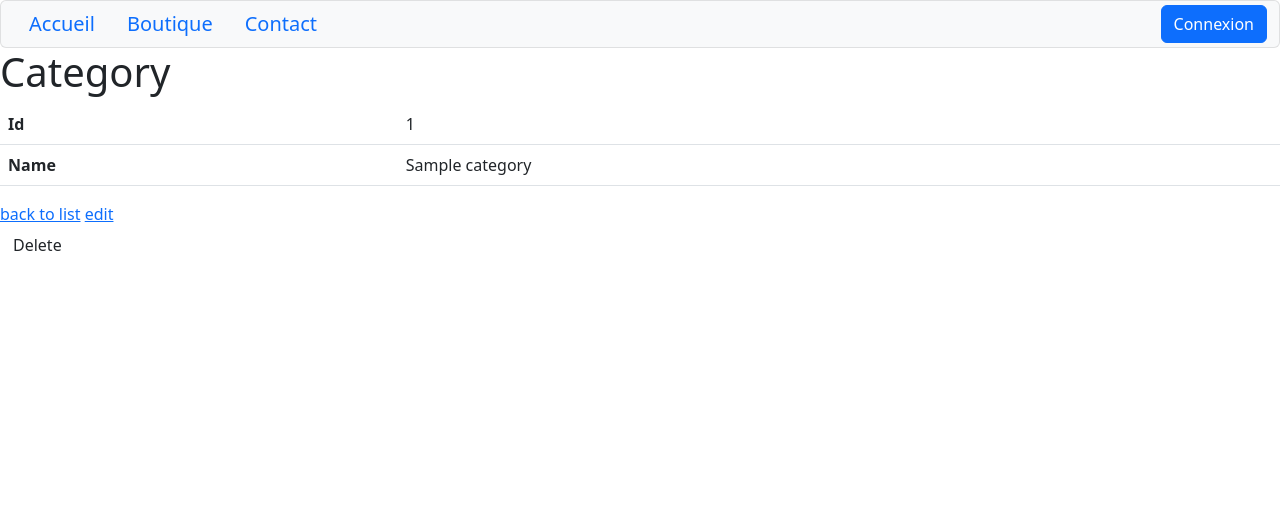
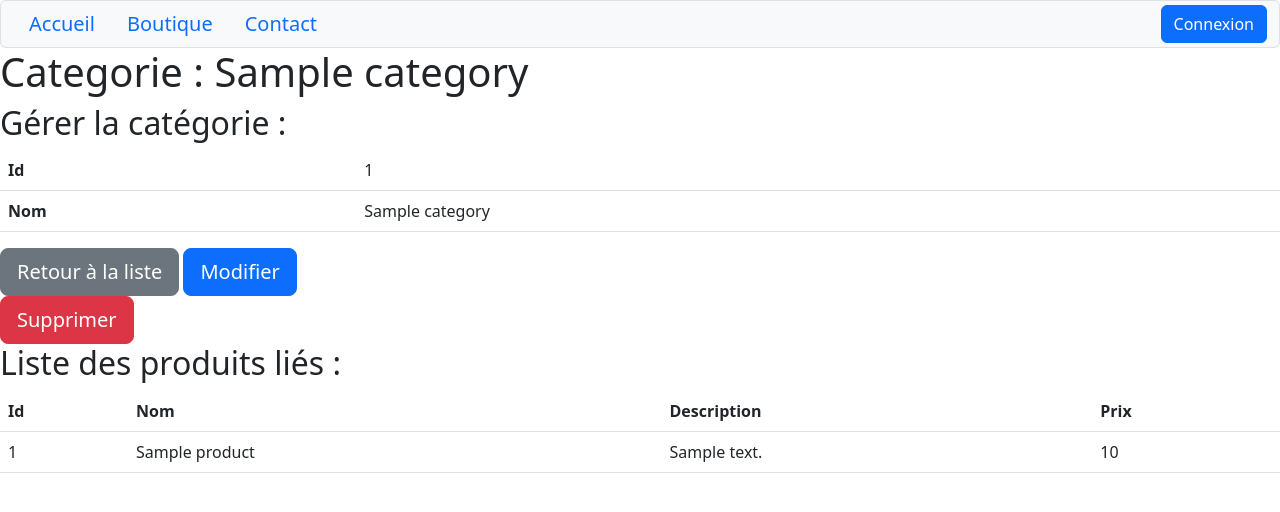
Before and after one commit to LaureDominguez/boutique_v2, a Symfony app: template templates/category/show.html.twig in a window 1280 px wide. Shown: the top 512 px of the page. Run offline with Twig, Linux system fonts and the light colour scheme; the template is opened without the code that fills it: most values are stand-ins (such as "Sample title", 1, 10 or a date in 2020); some libraries are stand-ins or nearby versions.

Commit message:
added shop admin view

```diff
--- a/src/Controller/CategoryController.php
+++ b/src/Controller/CategoryController.php
@@ -9,6 +9,7 @@ use Symfony\Bundle\FrameworkBundle\Controller\AbstractController;
 use Symfony\Component\HttpFoundation\Request;
 use Symfony\Component\HttpFoundation\Response;
 use Symfony\Component\Routing\Annotation\Route;
+use App\Repository\ProductRepository;
 
 #[Route('/category')]
 class CategoryController extends AbstractController
@@ -41,10 +42,13 @@ class CategoryController extends AbstractController
     }
 
     #[Route('/{id}', name: 'app_category_show', methods: ['GET'])]
-    public function show(Category $category): Response
+    public function show(Category $category, ProductRepository $productRepository): Response
     {
         return $this->render('category/show.html.twig', [
             'category' => $category,
+            'products' => $productRepository->findBy([
+                "category"=> $category
+            ]),
         ]);
     }
 
--- a/src/Controller/HomeController.php
+++ b/src/Controller/HomeController.php
@@ -6,6 +6,7 @@ use Symfony\Bundle\FrameworkBundle\Controller\AbstractController;
 use Symfony\Component\HttpFoundation\Response;
 use Symfony\Component\Routing\Annotation\Route;
 use App\Repository\ProductRepository;
+use App\Repository\CategoryRepository;
 
 class HomeController extends AbstractController
 {
@@ -18,10 +19,10 @@ class HomeController extends AbstractController
     }
 
     #[Route('/shop_admin', name: 'app_shop_admin')]
-    public function shop_admin(): Response
+    public function shop_admin(CategoryRepository $categoryRepository): Response
     {
         return $this->render('shop_admin/index.html.twig', [
-            'controller_name' => 'HomeController',
+            'categories' => $categoryRepository->findAll()
         ]);
     }
 
--- a/templates/base.html.twig
+++ b/templates/base.html.twig
@@ -27,7 +27,7 @@
                 <ul class="nav">
                     <li class="nav-item"><a class="nav-link" href="{{ path('app_home') }}">Accueil</a></li>
                     {% if app.user %}
-                        <li class="nav-item"><a class="nav-link" href="{{ path('app_product_index') }}">Boutique-admin</a></li>
+                        <li class="nav-item"><a class="nav-link" href="{{ path('app_shop_admin') }}">Boutique-admin</a></li>
                     {% endif %}
                     <li class="nav-item"><a class="nav-link" href="{{ path('app_shop_user') }}">Boutique</a></li>
                     <li class="nav-item"><a class="nav-link" href="index.php?page=contact">Contact</a></li>
--- a/templates/category/_delete_form.html.twig
+++ b/templates/category/_delete_form.html.twig
@@ -1,4 +1,4 @@
-<form method="post" action="{{ path('app_category_delete', {'id': category.id}) }}" onsubmit="return confirm('Are you sure you want to delete this item?');">
+<form method="post" action="{{ path('app_category_delete', {'id': category.id}) }}" onsubmit="return confirm('Êtes-vous sûr de vouloir supprimer cet objet ?');">
     <input type="hidden" name="_token" value="{{ csrf_token('delete' ~ category.id) }}">
-    <button class="btn">Delete</button>
+    <button class="btn btn-lg btn-danger">Supprimer</button>
 </form>
--- a/templates/category/show.html.twig
+++ b/templates/category/show.html.twig
@@ -1,9 +1,11 @@
 {% extends 'base.html.twig' %}
 
-{% block title %}Category{% endblock %}
+{% block title %}Boutique - Admin{% endblock %}
 
 {% block body %}
-    <h1>Category</h1>
+    <h1>Categorie : {{ category.name }}</h1>
+    <div>
+        <h2>Gérer la catégorie :</h2>
 
         <table class="table">
             <tbody>
@@ -12,15 +14,51 @@
                     <td>{{ category.id }}</td>
                 </tr>
                 <tr>
-                <th>Name</th>
+                    <th>Nom</th>
                     <td>{{ category.name }}</td>
                 </tr>
             </tbody>
         </table>
 
-    <a href="{{ path('app_category_index') }}">back to list</a>
+        <a class="btn btn-lg btn-secondary" href="{{ path('app_shop_admin') }}">Retour à la liste</a>
 
-    <a href="{{ path('app_category_edit', {'id': category.id}) }}">edit</a>
+        <a class="btn btn-lg btn-primary" href="{{ path('app_category_edit', {'id': category.id}) }}">Modifier</a>
 
         {{ include('category/_delete_form.html.twig') }}
+    </div>
+
+    <div>
+        <h2>Liste des produits liés :</h2>
+        <table class="table">
+        <thead>
+            <tr>
+                <th>Id</th>
+                <th>Nom</th>
+                <th>Description</th>
+                <th>Prix</th>
+                {# <th>Actions</th> #}
+            </tr>
+        </thead>
+        <tbody>
+        {% for product in products  %}
+            <tr>
+                <td>{{ product.id }}</td>
+                <td>{{ product.name }}</td>
+                <td>{{ product.description }}</td>
+                <td>{{ product.price }}</td>
+                {# <td>
+                    <a href="{{ path('app_product_show', {'id': product.id}) }}">show</a>
+                    <a href="{{ path('app_product_edit', {'id': product.id}) }}">edit</a>
+                </td> #}
+            </tr>
+        {% else %}
+            <tr>
+                <td colspan="5">no records found</td>
+            </tr>
+        {% endfor %}
+        </tbody>
+    </table>
+
+        {# {{ include('product/index.html.twig') }} #}
+    </div>
 {% endblock %}
```
Also changed, not shown: src/DataFixtures/AppFixtures.php (+15 -0 lines), templates/shop_admin/index.html.twig (added, +17 -0 lines). Lines whose indentation alone changed are shown as unchanged.
